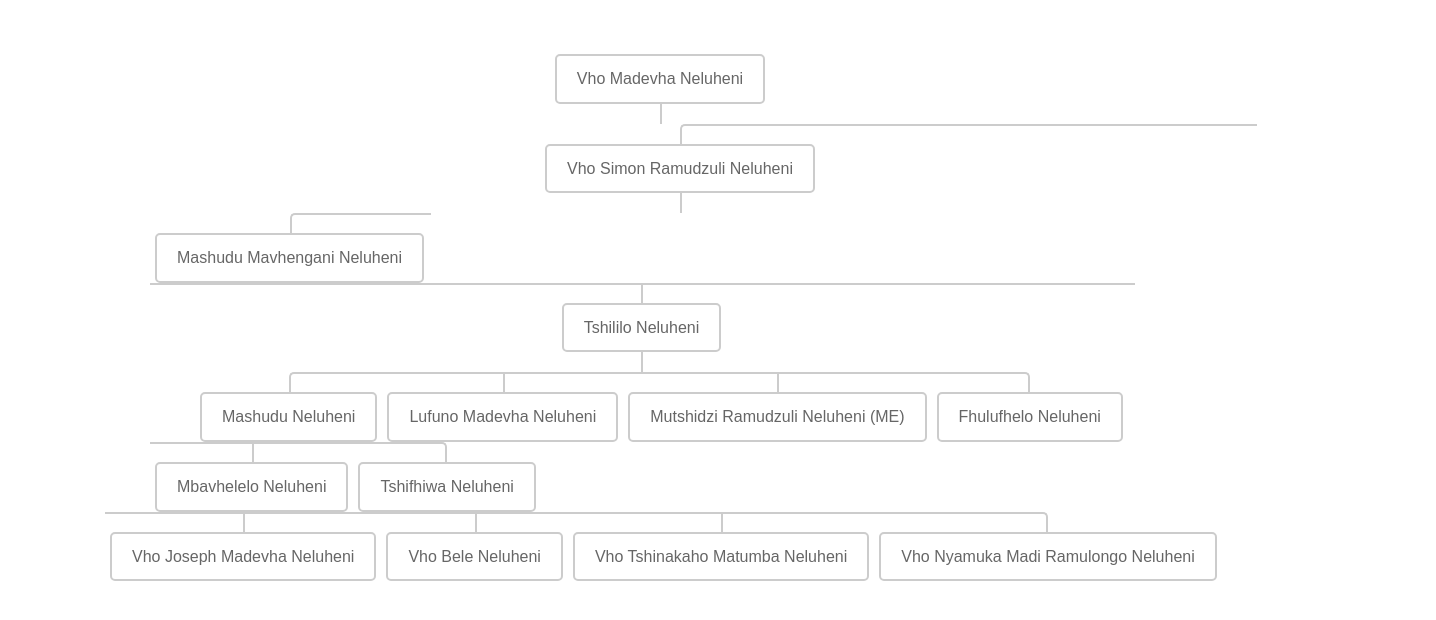
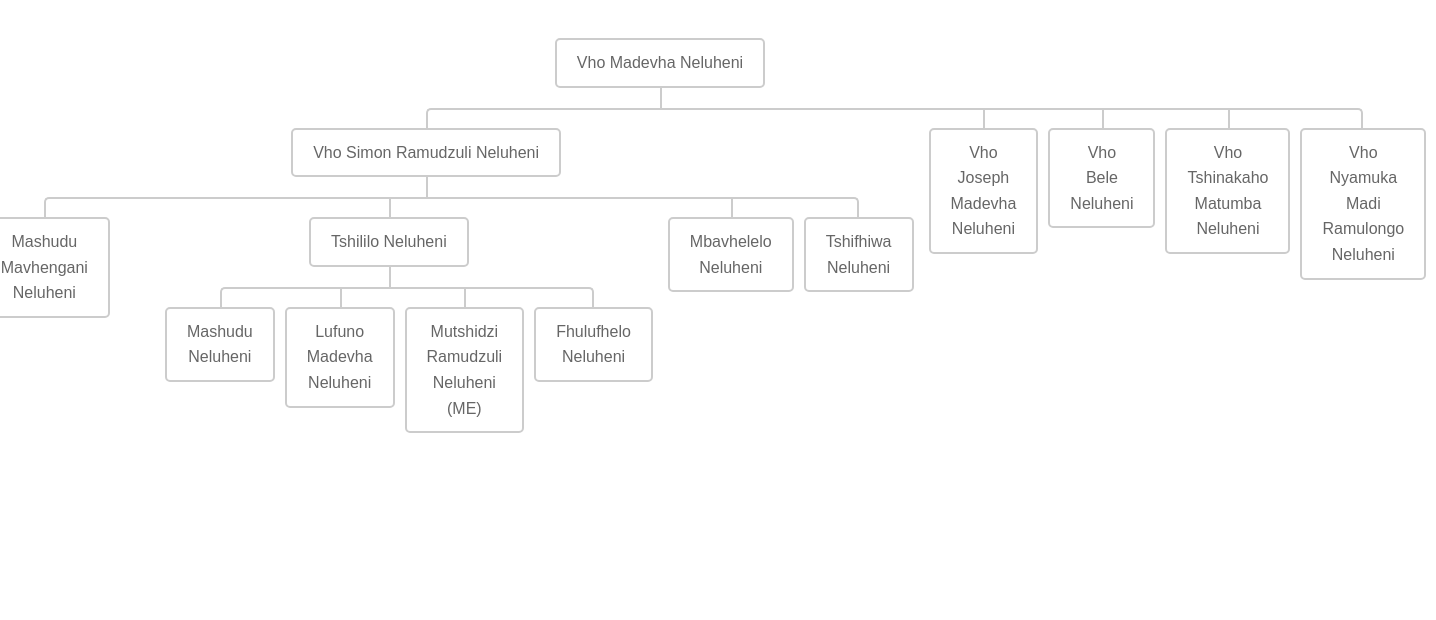
Before and after one commit to Neluheni/VhoMadevha, a plain HTML site: page Madevha.html in a window 1280 px wide. Shown: the part 76-696 px from the top of the page, 1436 px wide, since content can reach past the window. Drawn offline with Linux system fonts and the light colour scheme.

Commit message:
Update Madevha.html

```diff
--- a/Madevha.html
+++ b/Madevha.html
@@ -10,20 +10,16 @@
             line-height: 1.6;
             margin: 20px;
         }
-        h1, h2 {
+        h1 {
             color: #333;
             text-align: center;
-        }
-        .tree {
-            display: flex;
-            justify-content: center;
-            align-items: center;
-            flex-wrap: wrap;
         }
         .tree ul {
             padding-top: 20px;
             position: relative;
             transition: all 0.5s;
+            display: flex;
+            justify-content: center;
         }
         .tree li {
             float: left;
@@ -32,6 +28,7 @@
             position: relative;
             padding: 20px 5px 0 5px;
             transition: all 0.5s;
+            display: inline-block;
         }
         .tree li::before, .tree li::after {
             content: '';
```
